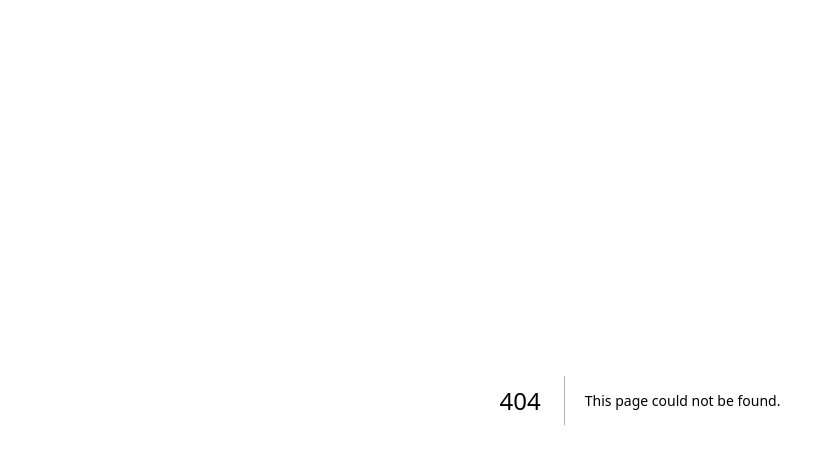
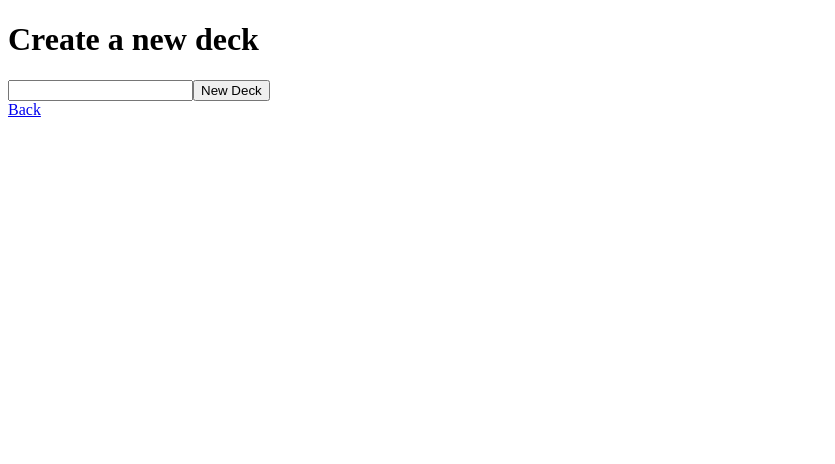
Before and after one commit to sablexis/hotseat, a Next.js app: page /newDeckCreator in a window 1280 px wide. Before the commit this address had no page. Shown: the top 464 px of the page, without its empty margins (0-835 px from the left). Built offline with nearby package versions, Linux system fonts and the light colour scheme.

Commit message:
:art: changing page structure to get creatDeck page to work

```diff
--- a/src/app/Member/page.jsx
+++ b/src/app/Member/page.jsx
@@ -23,7 +23,7 @@ const Member = async () => {
       <div className="decksContainer">
       <decksList />
       <Divider orientation="vertical" flexItem />
-      <Button variant="contained" endIcon={<AddBoxIcon />} href = "/NewDeck">
+      <Button variant="contained" endIcon={<AddBoxIcon />} href = "/newDeckCreator">
       New Deck
       </Button>
 
--- /dev/null
+++ b/src/pages/newDeckCreator.jsx
@@ -0,0 +1,10 @@
+import CreateDeck from "@/components/CreateDeck";
+import Link from "next/link";
+
+export default function newDeckCreator() {
+    return <div>
+        <CreateDeck/>
+        <Link href = "/Member">Back</Link>
+
+    </div>
+}
```
Also changed, not shown: src/NewDeck/page.jsx (deleted, +0 -22 lines).
